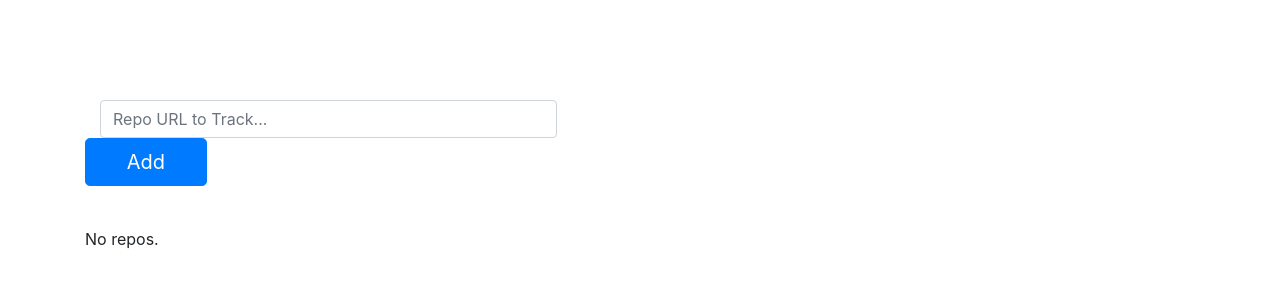
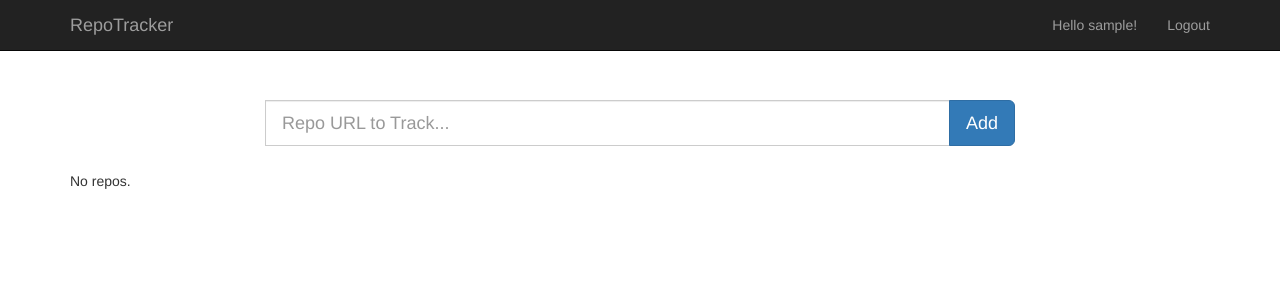
Before and after one commit to kennethisom/repotracker, a Django app: page / in a window 1280 px wide. Shown: the top 300 px of the page. Run offline with Django 3.2, Linux system fonts and the light colour scheme; the visitor is signed in with stand-in values (Sample User, id 1); data that the repository does not hold is empty; some libraries are stand-ins or nearby versions.

Commit message:
Adding additional styling to index page.

```diff
--- a/repos/templates/repos/index.html
+++ b/repos/templates/repos/index.html
@@ -8,17 +8,39 @@
         <script type="text/javascript" src='{% static 'bootstrap/dist/js/bootstrap.js' %}'></script>
     </head>
 
-    <body class="container">
-        <form action="{% url 'home' %}" method="post" class="row" style="padding:100px 0 25px 0;">
+    <body style="padding-top: 85px;">
+        <div class="navbar navbar-inverse navbar-fixed-top">
+            <div class="container">
+                <div class="navbar-header">
+                    <a href="#" class="navbar-brand">RepoTracker</a>
+                </div>
+                <div class="collapse navbar-collapse">
+                    <ul class="nav navbar-nav navbar-right">
+                        <li><div class="navbar-text">Hello {{ user }}!</div></li>
+                        <li><a href="#">Logout</a></li>
+                    </ul>
+                </div>
+            </div>
+        </div>
+        <div class="container">
+            {% if message %}
+            <div class="row">
+                <div class="alert alert-{{ message_type }} col-lg-4 col-lg-offset-4 text-center">{{ message | safe }}</div>
+            </div>
+            {% endif %}
+            <form action="{% url 'home' %}" method="post" class="row" style="padding: 15px 0 25px 0;">
                 {% csrf_token %}
-            <div class="form-group col-lg-8 col-lg-offset-2 centered">
+                <div class="col-lg-8 col-lg-offset-2">
+                    <div class="input-group input-group-lg">
                         <label for="url" class="sr-only">Github Repo URL</label>
-                <div class="col-lg-8">
                         <input type="text" name="url" id="url" class="form-control input-lg" placeholder="Repo URL to Track..." />
+                        <span class="input-group-btn">
+                            <input type="submit" value="Add" class="btn btn-primary btn-lg" />
+                        </span>
                     </div>
-                <input type="submit" value="Add" class="btn btn-primary btn-lg col-lg-2" />
                 </div>
             </form>
+
             {% if current_repos %}
             <h3>Repos being tracked:</h3>
             <ul>
@@ -29,5 +51,6 @@
             {% else %}
             <p>No repos.</p>
             {% endif %}
+        </div>
     </body>
 </html>
--- a/repos/views.py
+++ b/repos/views.py
@@ -5,6 +5,7 @@
 
 @login_required
 def index(request):
+    context = {}
     if 'url' in request.POST:
         error = False
         error_msg = ''
@@ -21,9 +22,12 @@
             if full_repo_name.endswith('.git'):
                 full_repo_name = full_repo_name[:-4]
             short_repo_name = full_repo_name.rsplit('/', 1)[1]
-            u = User.objects.get(username='kenneth')
+            u = request.user
             new_repo = Repo(name=full_repo_name, short_name=short_repo_name, url=new_url, submitting_user=u)
             new_repo.save()
+            context['message_type'] = "success"
+            context['message'] = "<strong>Yay!</strong> Repo was added successfully!"
     current_repos = Repo.objects.all()
-    context = {'current_repos': current_repos}
+    context['current_repos'] = current_repos
+    context['user'] = request.user.username
     return render(request, 'repos/index.html', context)
```
Lines whose indentation alone changed are shown as unchanged.
